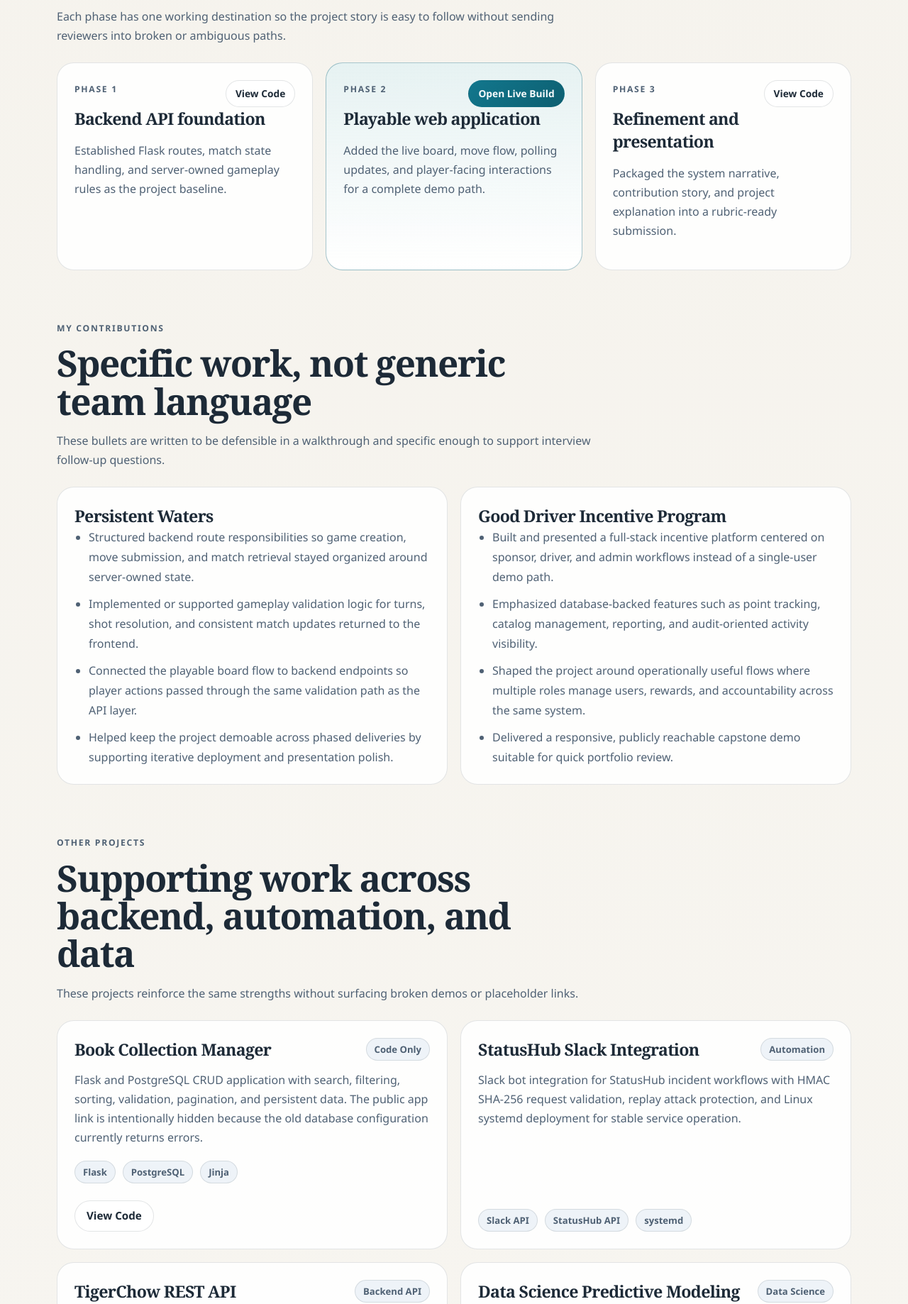
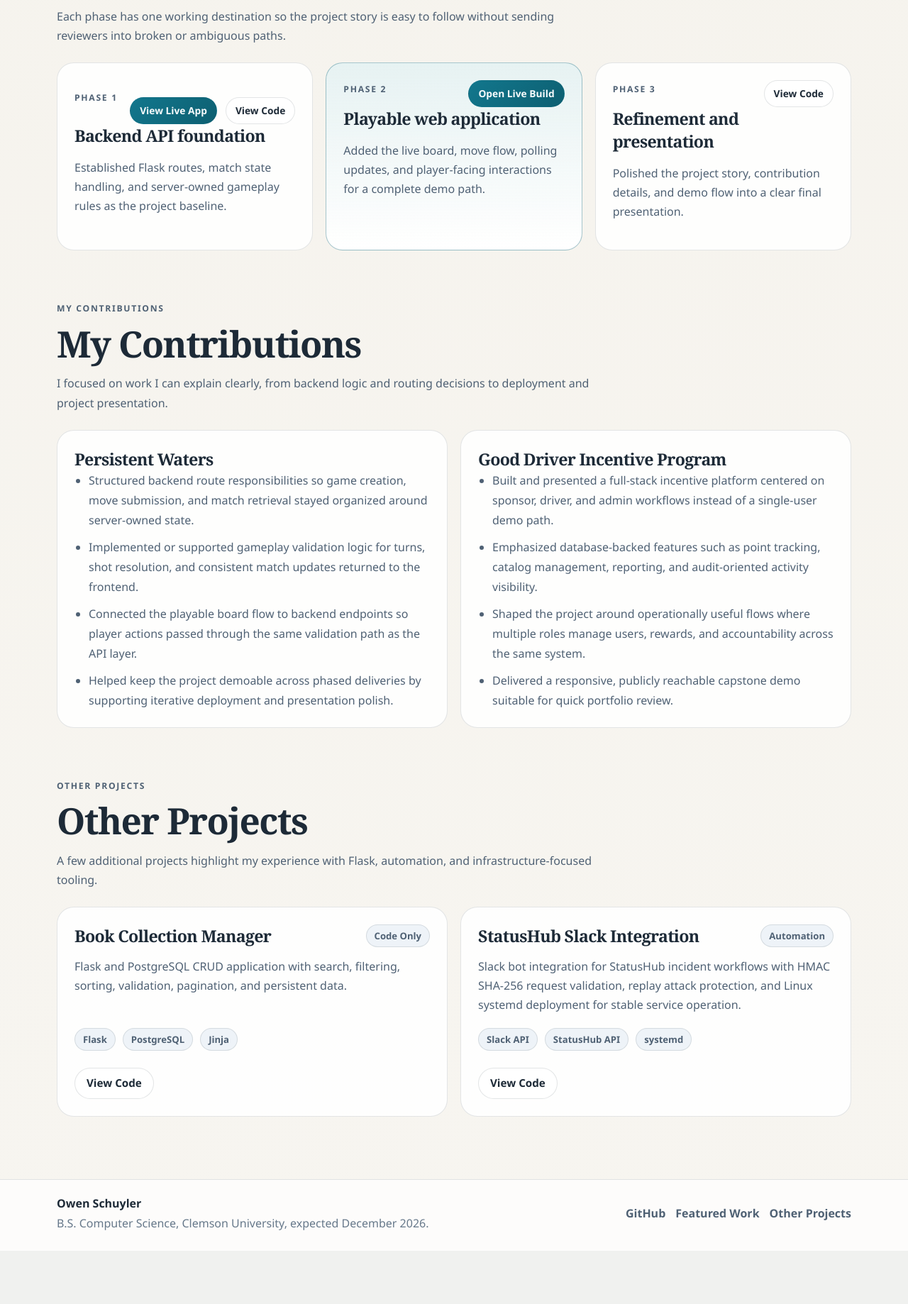
Before and after one commit to owen-schuyler/cpsc3750-solo3-production, a Flask app: page / in a window 1280 px wide. Shown: the part 2722-4560 px from the top of the page at 71% size. After the commit the page ends 4485 px from the top, so only its background shows below. Run offline with Flask 3, Linux system fonts and the light colour scheme; some libraries are stand-ins or nearby versions.

Commit message:
Featured Project Changes

```diff
--- a/templates/home.html
+++ b/templates/home.html
@@ -85,7 +85,7 @@
   <section id="featured-work" class="section-band" aria-labelledby="featured-work-title">
     <div class="section-copy">
       <p class="eyebrow">Featured Work</p>
-      <h2 id="featured-work-title">Strongest projects first</h2>
+      <h2 id="featured-work-title">Featured Projects</h2>
       <p>
         These are the projects I would lead with in an interview because they show full-stack delivery,
         role-based workflows, deployed systems, and concrete engineering decisions.
@@ -225,6 +225,16 @@
       <article class="phase-card">
         <div class="phase-card-head">
           <p class="eyebrow">Phase 1</p>
+          <div class="hero-actions">
+            <a
+              class="btn small primary"
+              href="https://persistent-waters.onrender.com"
+              target="_blank"
+              rel="noopener noreferrer"
+              aria-label="Open the Persistent Waters Phase 1 live app in a new tab"
+            >
+              View Live App
+            </a>
             <a
               class="btn small secondary"
               href="https://github.com/jenniferjtk/Persistent-Waters"
@@ -234,6 +244,7 @@
             >
               View Code
             </a>
+          </div>
         </div>
         <h3>Backend API foundation</h3>
         <p>Established Flask routes, match state handling, and server-owned gameplay rules as the project baseline.</p>
@@ -270,7 +281,7 @@
           </a>
         </div>
         <h3>Refinement and presentation</h3>
-        <p>Packaged the system narrative, contribution story, and project explanation into a rubric-ready submission.</p>
+        <p>Polished the project story, contribution details, and demo flow into a clear final presentation.</p>
       </article>
     </div>
   </section>
@@ -278,9 +289,9 @@
   <section class="section-band contributions-section" aria-labelledby="contributions-title">
     <div class="section-copy">
       <p class="eyebrow">My Contributions</p>
-      <h2 id="contributions-title">Specific work, not generic team language</h2>
+      <h2 id="contributions-title">My Contributions</h2>
       <p>
-        These bullets are written to be defensible in a walkthrough and specific enough to support interview follow-up questions.
+        I focused on work I can explain clearly, from backend logic and routing decisions to deployment and project presentation.
       </p>
     </div>
 
@@ -310,9 +321,9 @@
   <section id="other-projects" class="section-band" aria-labelledby="other-projects-title">
     <div class="section-copy">
       <p class="eyebrow">Other Projects</p>
-      <h2 id="other-projects-title">Supporting work across backend, automation, and data</h2>
+      <h2 id="other-projects-title">Other Projects</h2>
       <p>
-        These projects reinforce the same strengths without surfacing broken demos or placeholder links.
+        A few additional projects highlight my experience with Flask, automation, and infrastructure-focused tooling.
       </p>
     </div>
 
@@ -324,7 +335,7 @@
         </div>
         <p>
           Flask and PostgreSQL CRUD application with search, filtering, sorting, validation, pagination,
-          and persistent data. The public app link is intentionally hidden because the old database configuration currently returns errors.
+          and persistent data.
         </p>
         <div class="tag-row">
           <span class="tag">Flask</span>
@@ -358,37 +369,16 @@
           <span class="tag">StatusHub API</span>
           <span class="tag">systemd</span>
         </div>
-      </article>
-
-      <article class="project-card">
-        <div class="project-card-top">
-          <h3>TigerChow REST API</h3>
-          <span class="project-type">Backend API</span>
-        </div>
-        <p>
-          Serverless REST API project using AWS Lambda, API Gateway, and CloudWatch to support
-          backend endpoints, request handling, and operational visibility.
-        </p>
-        <div class="tag-row">
-          <span class="tag">AWS Lambda</span>
-          <span class="tag">API Gateway</span>
-          <span class="tag">CloudWatch</span>
-        </div>
-      </article>
-
-      <article class="project-card">
-        <div class="project-card-top">
-          <h3>Data Science Predictive Modeling</h3>
-          <span class="project-type">Data Science</span>
-        </div>
-        <p>
-          Predictive modeling work using NHANES data pipelines, classification and regression models,
-          feature preparation, and cross-validation for more reliable evaluation.
-        </p>
-        <div class="tag-row">
-          <span class="tag">pandas</span>
-          <span class="tag">NumPy</span>
-          <span class="tag">scikit-learn</span>
+        <div class="hero-actions">
+          <a
+            class="btn secondary"
+            href="https://github.com/walkermccollum/StatusHubProject"
+            target="_blank"
+            rel="noopener noreferrer"
+            aria-label="Open the StatusHub Slack Integration GitHub repository in a new tab"
+          >
+            View Code
+          </a>
         </div>
       </article>
     </div>
```
Also changed, not shown: templates/persistent_waters.html (+14 -3 lines). Lines whose indentation alone changed are shown as unchanged.
